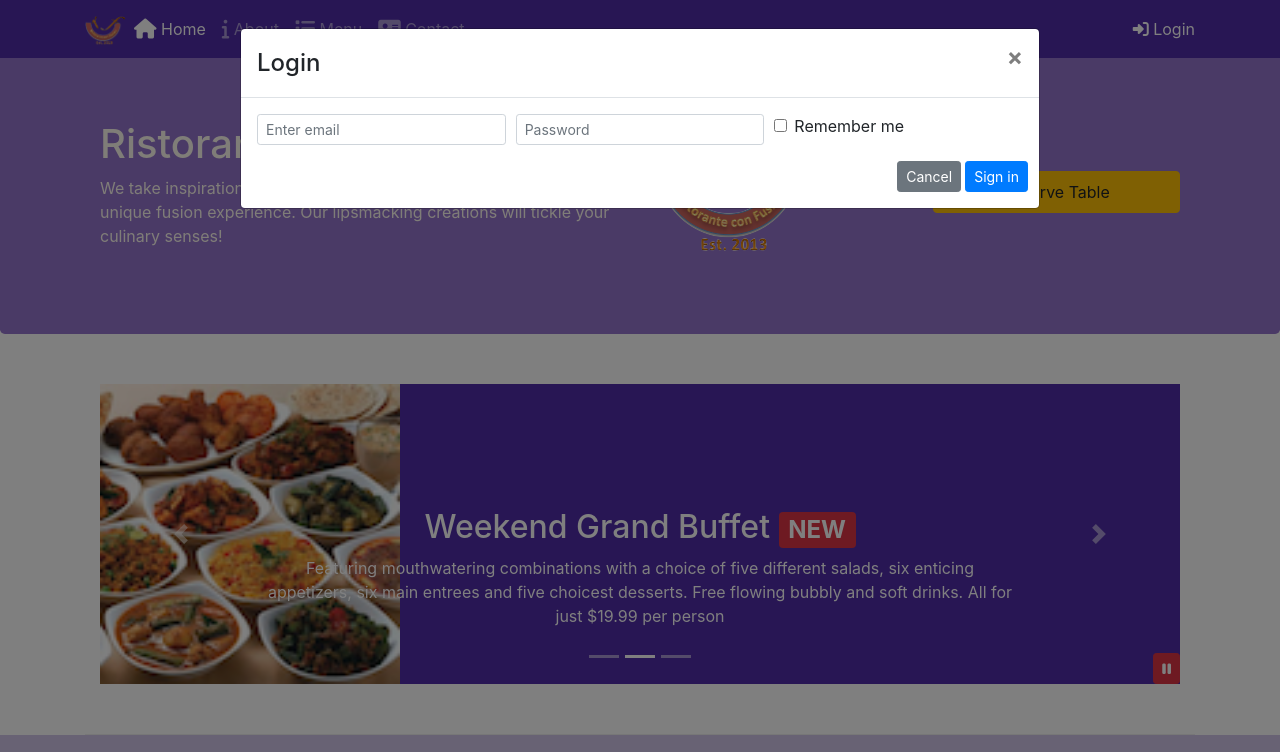
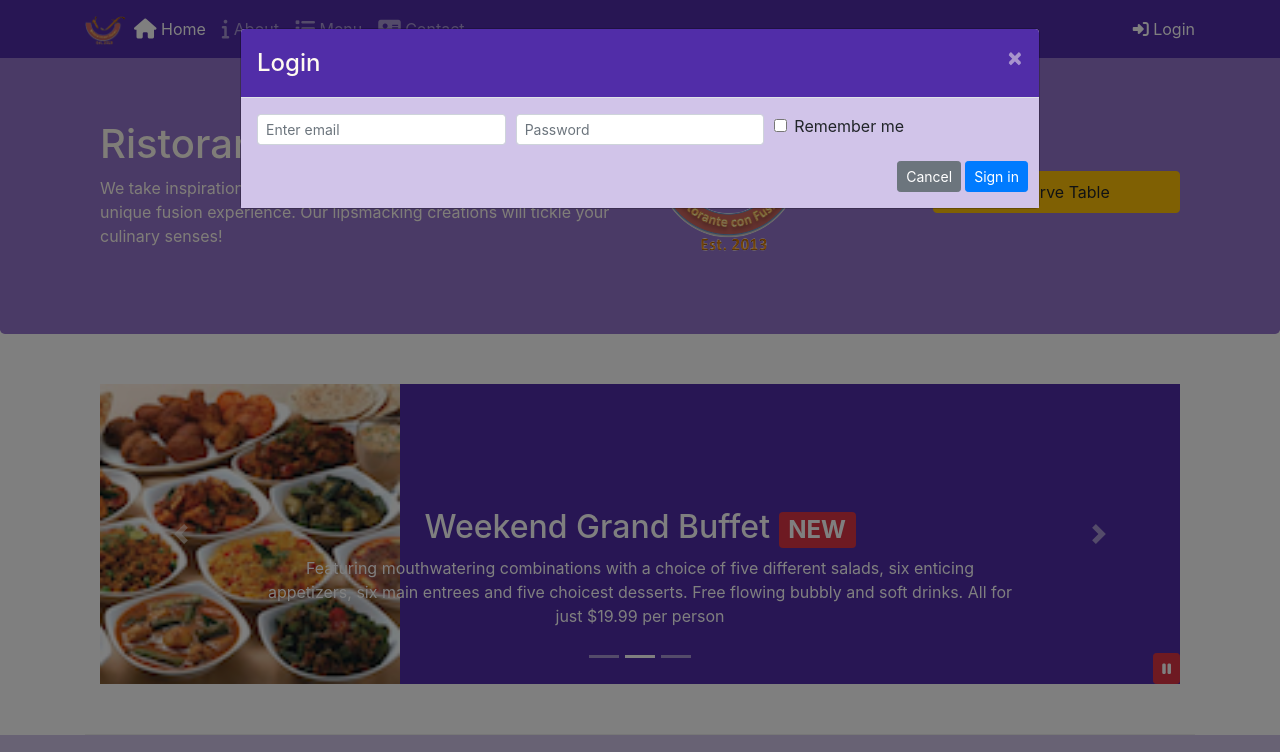
Before and after one commit to johanquiroga/bootstrap-coursera, a plain HTML site: page index.html in a window 1280 px wide. Both pictures are taken after a click on the link "Login". Shown: the top 752 px of the page. Drawn offline with nearby package versions, Linux system fonts and the light colour scheme.

Commit message:
Assignment 4: Refactored modal controls to jquery and added new modal custom styles.

```diff
--- a/css/styles.scss
+++ b/css/styles.scss
@@ -74,3 +74,16 @@ body {
   position: absolute;
   bottom: 0px;
 }
+
+.modal-header {
+  background-color: $background-dark;
+  color: floralwhite;
+
+  button.close {
+    color: floralwhite;
+  }
+}
+
+.modal-body {
+  background-color: $background-pale;
+}
--- a/index.html
+++ b/index.html
@@ -43,7 +43,7 @@
                     </li>
                 </ul>
                 <span class="navbar-text">
-                    <a data-toggle="modal" data-target="#loginModal">
+                    <a id="loginLink">
                         <span class="fa fa-sign-in"></span> Login
                     </a>
                 </span>
@@ -102,8 +102,7 @@
                             <img src="img/logo.png" alt="Logo" class="img-fluid">
                         </div>
                         <div class="col-12 col-sm align-self-center">
-                            <a data-toggle="modal" data-target="#reservationModal" class="btn btn-warning btn-block nav-link">Reserve
-                                Table</a>
+                            <a id="reserveTableButton" class="btn btn-warning btn-block nav-link">Reserve Table</a>
                         </div>
                     </div>
                 </div>
@@ -319,6 +318,12 @@
                     $('#carouselButton').children('span').addClass('fa-pause');
                 }
             });
+            $('#loginLink').click(function () {
+                $('#loginModal').modal('show');
+            });
+            $('#reserveTableButton').click(function () {
+                $('#reservationModal').modal('show');
+            });
         });
     </script>
 </body>
```
Also changed, not shown: css/styles.css.
